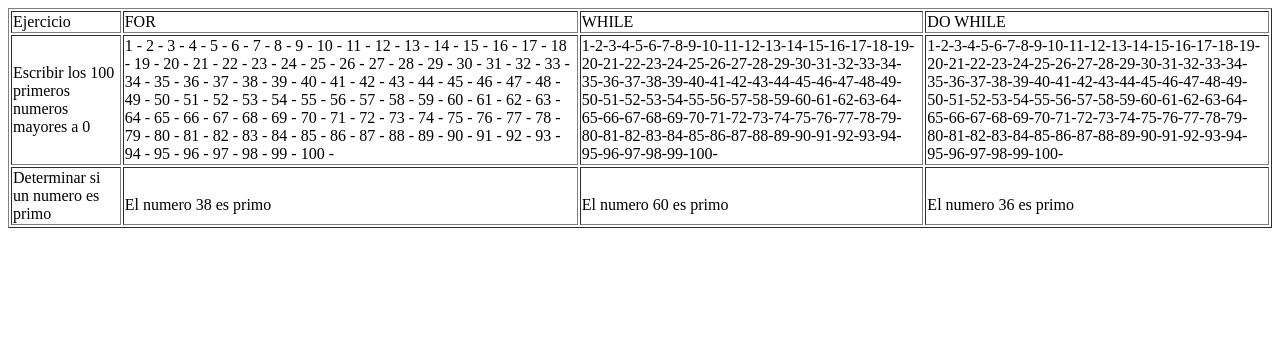
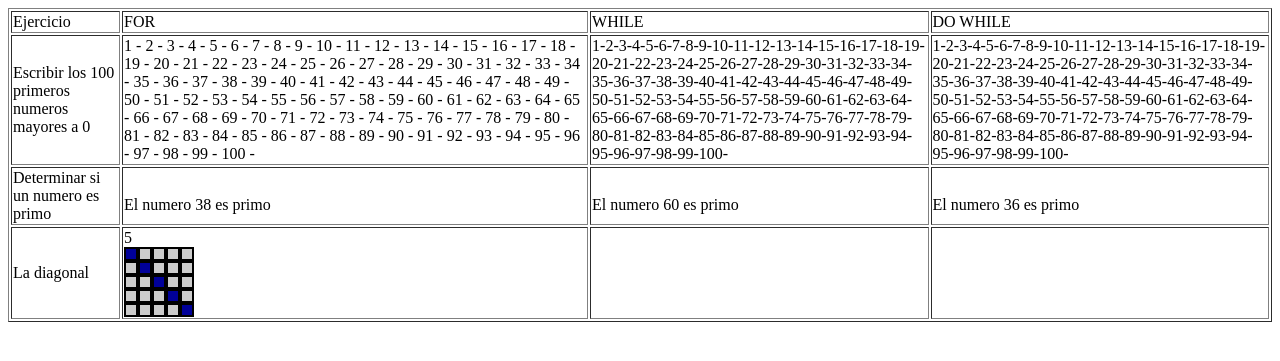
Before and after one commit to josech01/PHP-exercises, a PHP site: page /bucles.php in a window 1280 px wide. Shown: the top 361 px of the page. Run offline with PHP 8.4, Linux system fonts and the light colour scheme.

Commit message:
add chess

```diff
--- a/structurasControl/bucles.php
+++ b/structurasControl/bucles.php
@@ -111,6 +111,55 @@ and open the template in the editor.
                 ?>
             </td>
         </tr>
+        <tr>
+                    <td>La diagonal</td>
+                    <td>
+                        <?php
+                            $n=  rand(3, 20);
+                            echo $n;
+                            $alto=10;
+                            $altopx=$alto."px";
+                            $ancho=10;
+                            $anchopx=$ancho."px";
+                            $borde=2;
+                            $bordepx=$borde."px";
+                            $colorSeleccionado="#000099";
+                            $colorBase="#ccc";
+
+
+                            $altoTotal=$alto*$n+($n*2)*$borde;
+                            $anchoTotal=$ancho*$n+($n*2)*$borde;
+                            $altoTotalpx=$altoTotal."px";
+                            $anchoTotalpx=$anchoTotal."px";
+
+                            $tabla="<div style='height:$altoTotalpx;
+                                    width:$anchoTotalpx'>";
+                            for($i=0;$i<$n;$i++){
+                                for($j=0;$j<$n;$j++){
+                                    $color=$colorBase;
+                                    if($i==$j){
+                                        $color=$colorSeleccionado;
+                                    }
+                                 $tabla.="<div style='height:$altopx;
+                                    width:$anchopx;float: left;
+                                    border:$bordepx solid #000;
+                                    background:$color;     '>";
+                                 $tabla.="</div>";
+                                }
+                            }
+                            $tabla.="</div>";
+
+                            echo $tabla;
+
+
+
+
+                        ?>
+
+                    </td>
+                    <td></td>
+                    <td></td>
+                </tr>
     </table>
     </tbody>
     </body>
```
